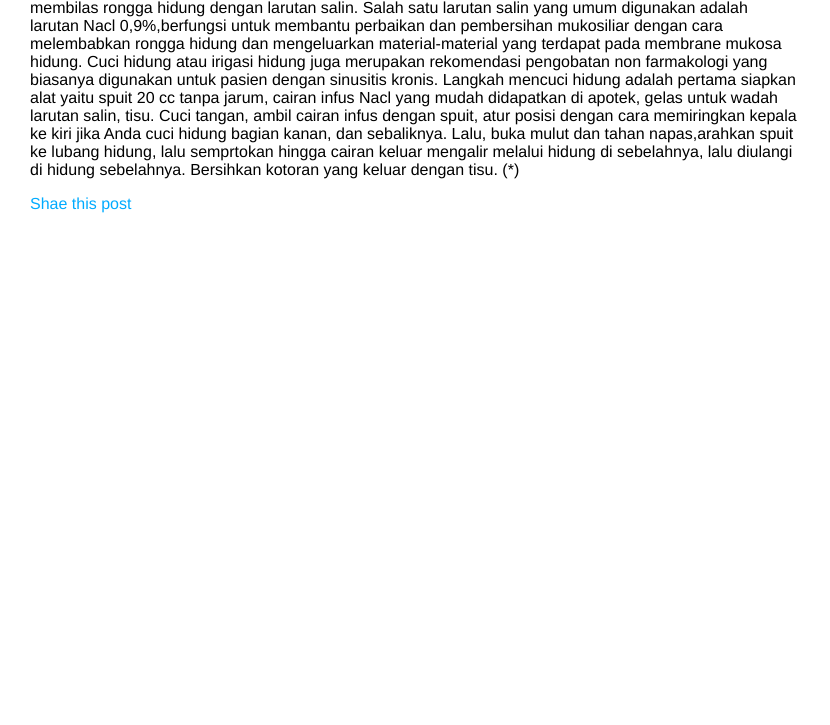
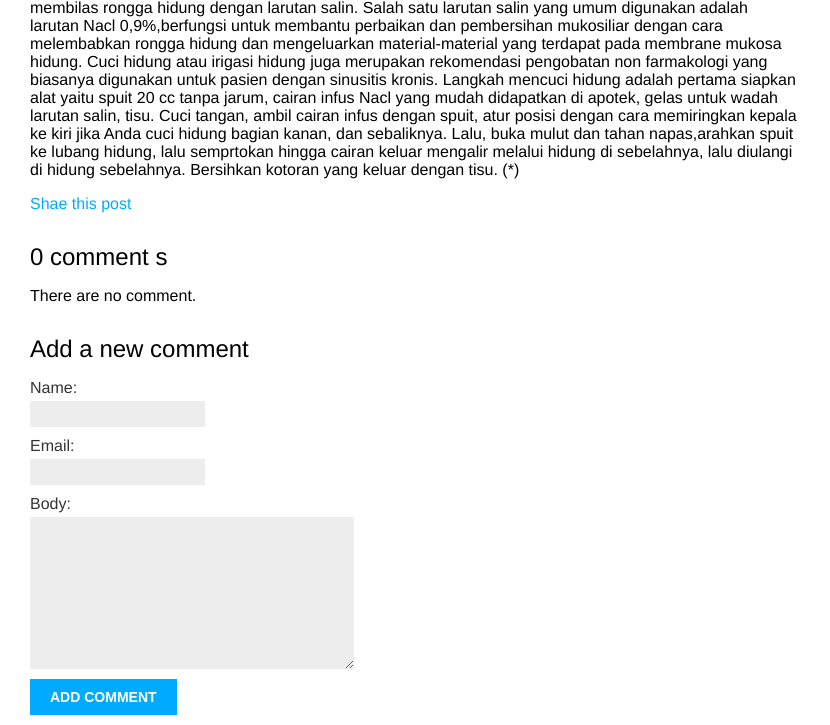
Before and after one commit to alimahatma/bild-blog-django, a Django app: a page that uses blog/templates/blog/post/detail.html in a window 1280 px wide. Shown: the part 394-1119 px from the top of the page, without its empty margins (0-830 px from the left). Before the commit the page ends 607 px from the top, so only its background shows below. Run offline with Django 4.2, Linux system fonts and the light colour scheme; data comes from the database, SQL or seed files in the repository; both versions use the stored data as it was after the commit.

Commit message:
add comment post detail and insert to database

```diff
--- a/blog/templates/blog/post/detail.html
+++ b/blog/templates/blog/post/detail.html
@@ -12,4 +12,21 @@
             Shae this post
         </a>
     </p>
+    {% with comments.count as total_comments %}
+        <h2>
+            {{ total_comments }} comment {{ total_comments|pluralize }}
+        </h2>
+    {% endwith %}
+
+    {% for comment in comments %}
+        <div class="comment">
+            <p class="info">
+                Comment {{ forloop.counter }} by {{ comment.name}} {{ comment.created }}
+            </p>
+            {{ comment.body|linebreaks}}
+        </div>
+    {% empty %}
+        <p>There are no comment.</p>
+    {% endfor %}
+    {% include "blog/post/includes/comment_form.html" %}
 {% endblock %}
--- a/blog/templates/blog/post/includes/comment_form.html
+++ b/blog/templates/blog/post/includes/comment_form.html
@@ -1,6 +1,6 @@
 <h2>Add a new comment</h2>
-<form action="{% url "blog:post_comment" post_id %}" method="post">
+<form action="{% url "blog:post_comment" post.id %}" method="post">
     {{ form.as_p }}
     {% csrf_token %}
-    <p><input type="submit" value="add comment"></p>
+    <p><input type="submit" value="Add comment"></p>
 </form>
--- a/blog/urls.py
+++ b/blog/urls.py
@@ -7,5 +7,5 @@ urlpatterns = [
     path('', views.post_list, name='post_list'),
     path('<int:year>/<int:month>/<int:day>/<slug:post>', views.post_detail, name='post_detail'),
     path('<int:post_id>/share/', views.post_share,name='post_share'),
-    path('<int:post_id>/comment/', views.post_comment,name='post_comment'),
+    path('<int:post_id>/comment/', views.post_comment, name='post_comment'),
 ]
--- a/blog/views.py
+++ b/blog/views.py
@@ -5,6 +5,21 @@ from django.core.paginator import Paginator, EmptyPage, PageNotAnInteger
 from .forms import EmailPostForm, CommentForm
 from django.core.mail import send_mail
 from django.views.decorators.http import require_POST
+
+@require_POST
+def post_comment(request, post_id):
+    post = get_object_or_404(Post, id=post_id, status=Post.Status.PUBLISHED)
+    comment = None
+    form = CommentForm(data=request.POST)
+    if form.is_valid():
+        #membuat komen tanpa menyimpan di database
+        comment = form.save(commit=False)
+
+        #assign the post comment
+        comment.post=post
+        #simpan comment ke dalam database
+        comment.save()
+    return render(request, 'blog/post/comment.html', {'post':post,'form':form,'comment':comment})
 
 def post_list(request):
     post_list = Post.published.all()
@@ -23,15 +38,16 @@ def post_list(request):
     return render(request,'blog/post/list.html',{'posts':posts})
 
 def post_detail(request, year, month, day, post):
-    post = get_object_or_404(
-        Post,
-        status = Post.Status.PUBLISHED,
-        slug=post,
-        publish__year=year,
-        publish__month=month,
-        publish__day=day
-    )
-    return render(request, 'blog/post/detail.html',{'post':post})
+    post = get_object_or_404(Post,
+                             status = Post.Status.PUBLISHED,
+                             slug=post,
+                             publish__year=year,
+                             publish__month=month,
+                             publish__day=day)
+
+    comments = post.comments.filter(active=True)
+    form = CommentForm()
+    return render(request, 'blog/post/detail.html', {'post':post,'comments':comments,'form':form})
 
 
 def post_share(request, post_id):
@@ -58,14 +74,3 @@ def post_share(request, post_id):
         form = EmailPostForm()
     return render(request,
                   'blog/post/share.html',{'post':post,'form':form,'sent':sent})
-
-@require_POST
-def post_comment(request, post_id):
-    post = get_object_or_404(Post, id=post_id, status=Post.Status.PUBLISHED)
-    comment = None
-    form = CommentForm(data=request.POST)
-    if form.is_valid():
-        comment = form.save(commit=False)
-        comment.post=post
-        comment.save()
-    return render(request, 'blog/post/comment.html', {'post':post},{'form':form}, {'comment':comment})
```
Also changed, not shown: blog/templates/blog/post/comment.html (+15 -0 lines), db.sqlite3.
